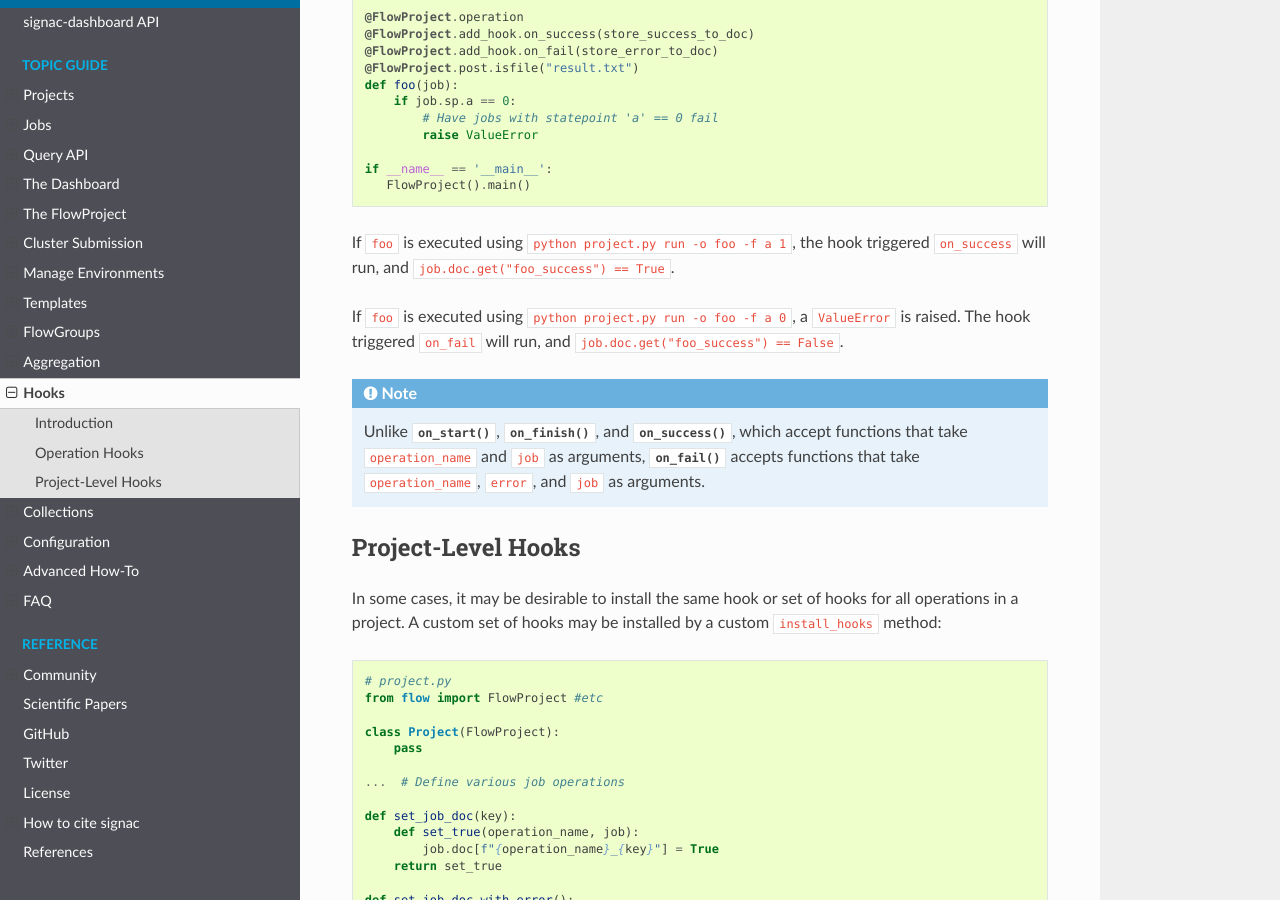
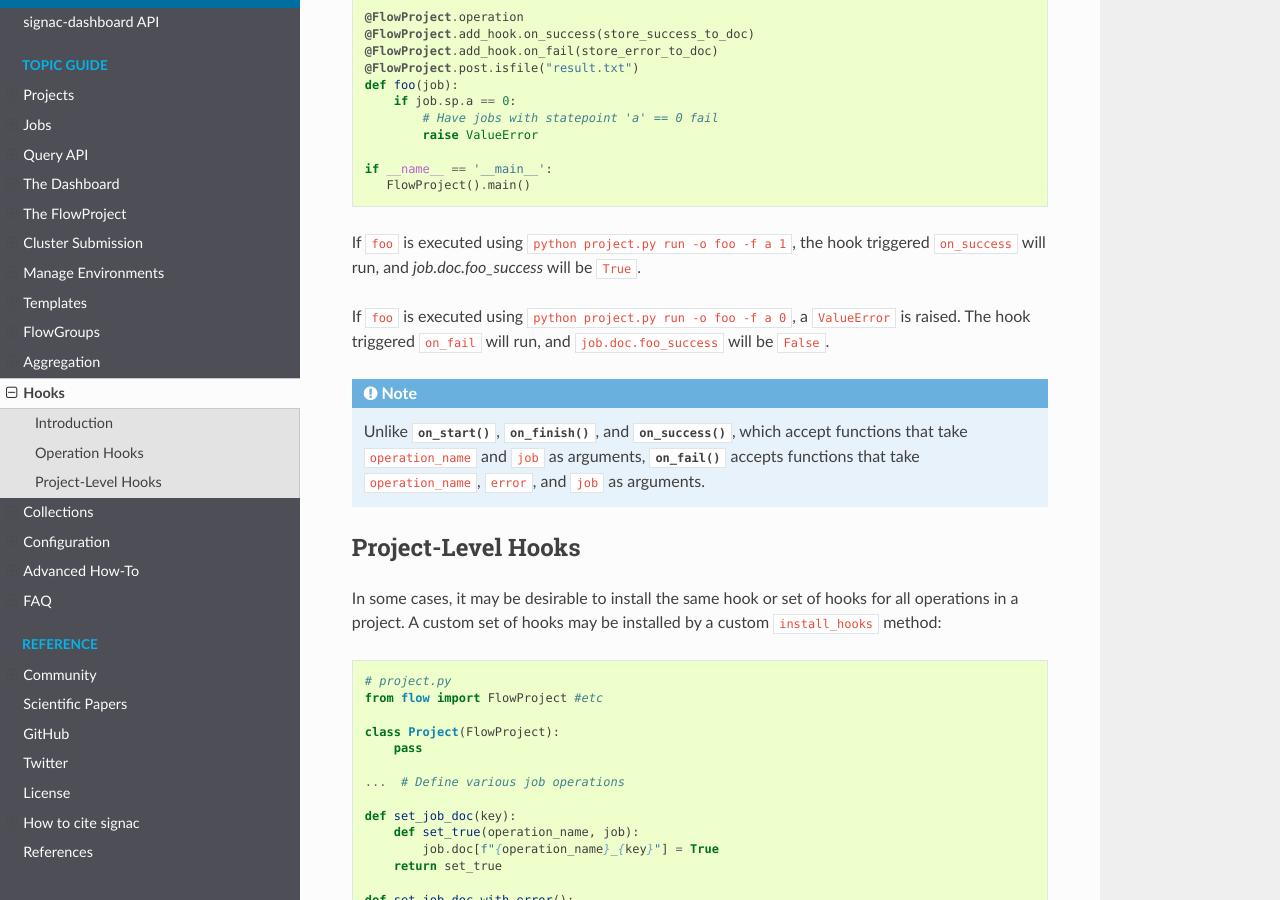
Before and after one commit to glotzerlab/signac-docs, a Sphinx documentation site: the page built from docs/source/hooks.rst, in a window 1280 px wide and 900 px high, scrolled down 1623 px. Built offline with Sphinx 7.4.7 and the Read the Docs theme 2.0.0, drawn with Linux system fonts in a browser that asks for light colours; pages that are not in the unit, such as notebooks, are missing from menus.

Commit message:
Update docs/source/hooks.rst
Co-authored-by: Corwin Kerr <cbkerr@umich.edu>

```diff
--- a/docs/source/hooks.rst
+++ b/docs/source/hooks.rst
@@ -88,10 +88,10 @@ exits with error:
        FlowProject().main()
 
 If ``foo`` is executed using ``python project.py run -o foo -f a 1``, the hook triggered ``on_success`` will run,
-and ``job.doc.get("foo_success") == True``.
+and `job.doc.foo_success` will be ``True``.
 
 If ``foo`` is executed using ``python project.py run -o foo -f a 0``, a ``ValueError`` is raised.
-The hook triggered ``on_fail`` will run, and ``job.doc.get("foo_success") == False``.
+The hook triggered ``on_fail`` will run, and ``job.doc.foo_success`` will be ``False``.
 
 .. note::
 
```
